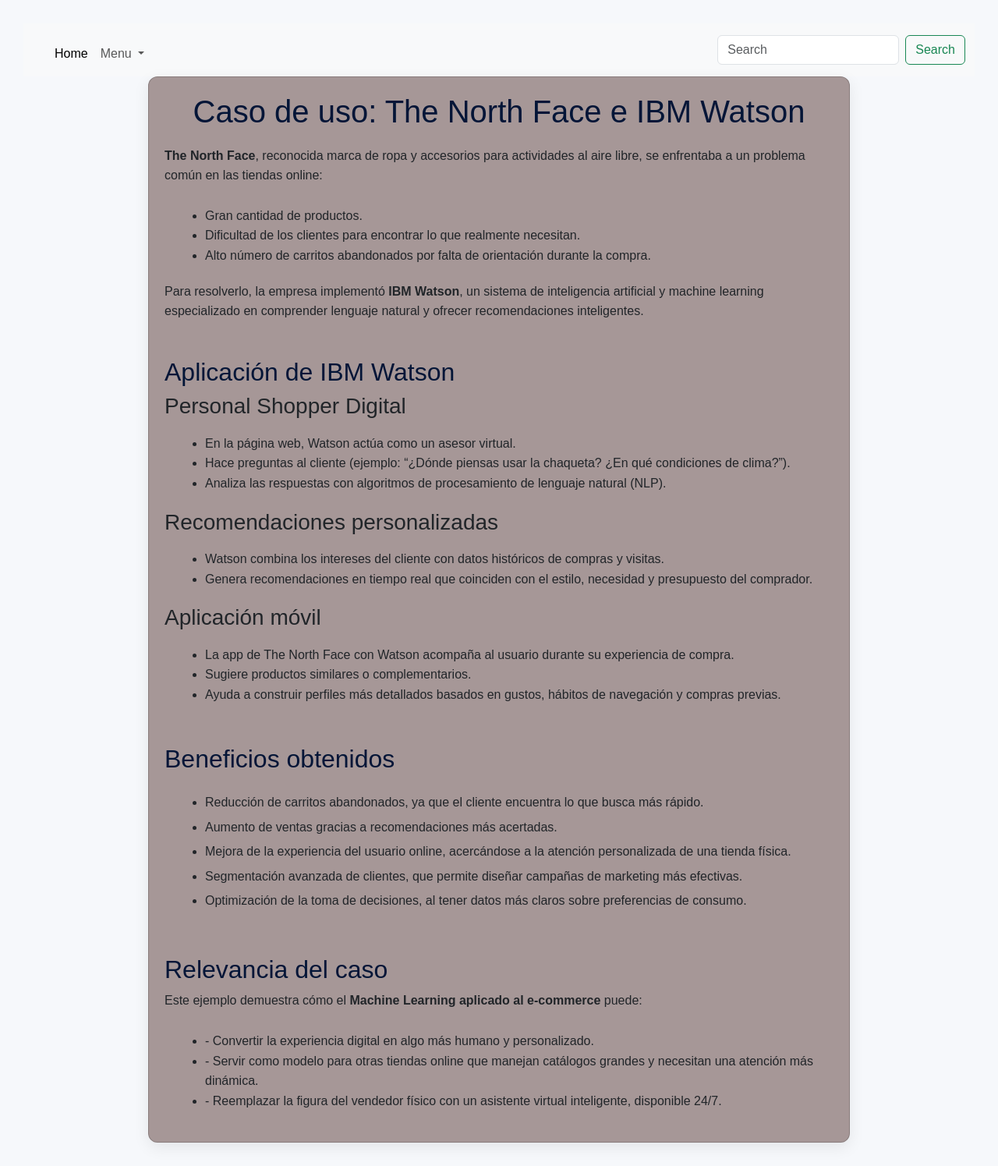
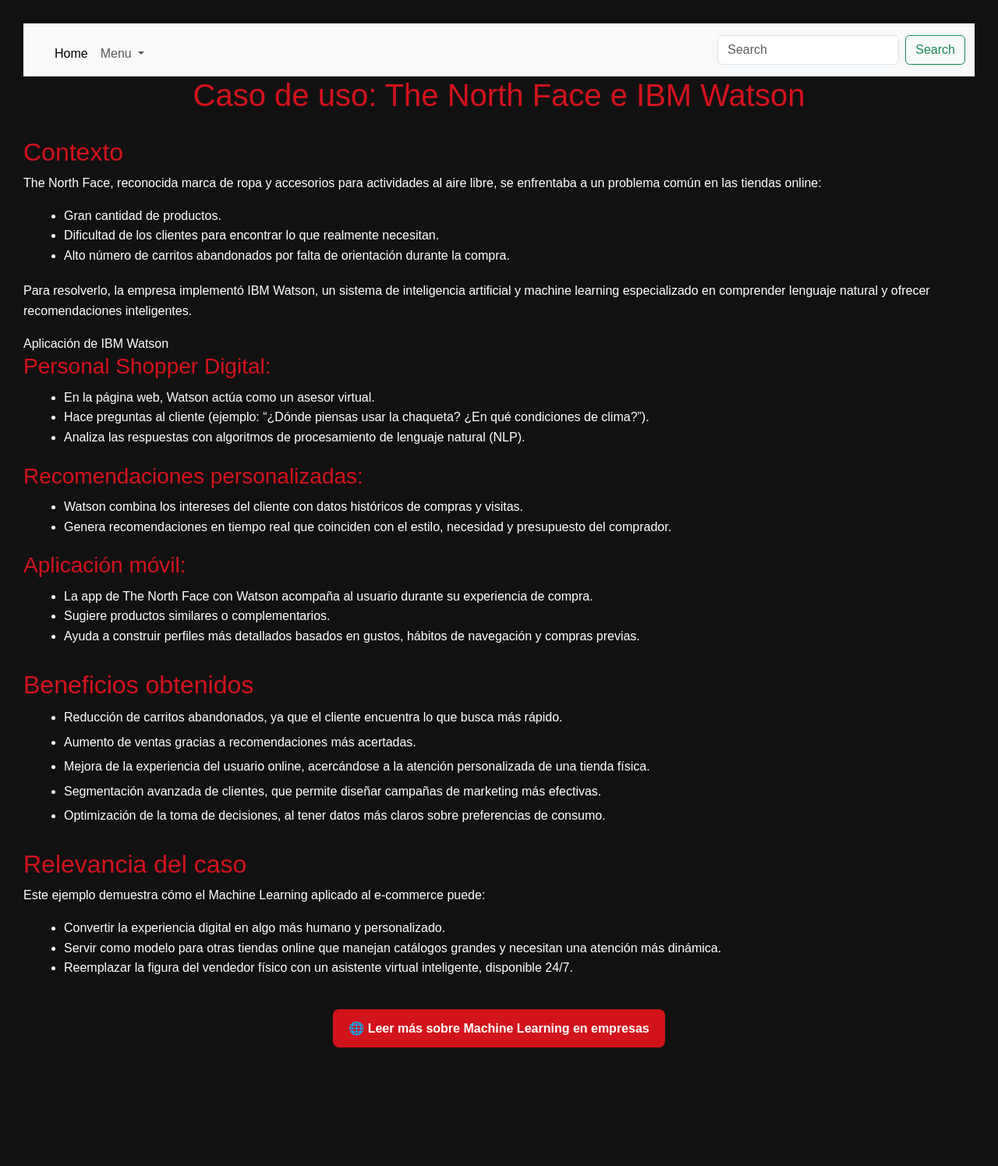
Before and after one commit to manuelarodriguezlopez/Act-Semana-1, a Flask app: page /casoCuatro in a window 1280 px wide. Shown: the whole page at 78% size. After the commit the page ends 1343 px from the top, so only its background shows below. Run offline with Flask 3, Linux system fonts and the light colour scheme.

Commit message:
Actualizacion con Link
Se realiza actualizacion con el link de la pagina que se utilizo para su informacion y aparte se realizaron modificaciones de colores y de estructura con respecto a la empresa

```diff
--- a/templates/casoCuatro.html
+++ b/templates/casoCuatro.html
@@ -74,49 +74,93 @@
   <meta name="viewport" content="width=device-width, initial-scale=1.0">
   <title>Caso de uso: The North Face e IBM Watson</title>
   <style>
-    body { font-family: Arial, sans-serif; background:#f6f8fb; color:#222; line-height:1.6; padding:30px; }
-    h1, h2 { color:#031537; }
+    body {
+      font-family: Arial, sans-serif;
+      background:#111;
+      color:#fff; /* 🔹 Texto en blanco */
+      line-height:1.6;
+      padding:30px;
+      margin:0;
+    }
+    h1, h2, h3 {
+      color:#d3131c; /* 🔹 Rojo North Face */
+    }
     h1 { text-align:center; margin-bottom:20px; }
     h2 { margin-top:30px; }
     ul { margin:10px 0 20px 20px; }
     .beneficio { margin:6px 0; }
-    .card { background:#a69797; padding:20px; border-radius:12px; box-shadow:0 6px 20px rgba(0,0,0,0.08); max-width:900px; margin:0 auto; }
- </style>
+    .card {
+      background:#eae5e5;
+      padding:20px;
+      border-radius:12px;
+      box-shadow:0 6px 20px rgba(233, 228, 228, 0.8);
+      max-width:900px;
+      margin:0 auto;
+    }
+    .imagen {
+      text-align:center;
+      margin-bottom:20px;
+    }
+    .imagen img {
+      max-width:100%;
+      border-radius:12px;
+    }
+    .btn-link {
+      display:inline-block;
+      margin-top:20px;
+      padding:12px 20px;
+      background:#d3131c; /* 🔹 Rojo North Face */
+      color:#fff;
+      text-decoration:none;
+      border-radius:8px;
+      font-weight:bold;
+      transition:0.3s;
+    }
+    .btn-link:hover {
+      background:#a50f15;
+    }
+  </style>
 </head>
 <body>
-  <div class="card">
+    </div>
+
     <h1>Caso de uso: The North Face e IBM Watson</h1>
 
-    <p><strong>The North Face</strong>, reconocida marca de ropa y accesorios para actividades al aire libre, se enfrentaba a un problema común en las tiendas online:</p>
+    <h2>Contexto</h2>
+    <p>
+      The North Face, reconocida marca de ropa y accesorios para actividades al aire libre, se enfrentaba a un problema común en las tiendas online:
+    </p>
     <ul>
       <li>Gran cantidad de productos.</li>
       <li>Dificultad de los clientes para encontrar lo que realmente necesitan.</li>
       <li>Alto número de carritos abandonados por falta de orientación durante la compra.</li>
     </ul>
-    <p>Para resolverlo, la empresa implementó <strong>IBM Watson</strong>, un sistema de inteligencia artificial y machine learning especializado en comprender lenguaje natural y ofrecer recomendaciones inteligentes.</p>
+    <p>
+      Para resolverlo, la empresa implementó IBM Watson, un sistema de inteligencia artificial y machine learning especializado en comprender lenguaje natural y ofrecer recomendaciones inteligentes.
+    </p>
 
-    <h2>Aplicación de IBM Watson</h2>
-    <h3>Personal Shopper Digital</h3>
+    </h2> Aplicación de IBM Watson</h2>
+    <h3>Personal Shopper Digital:</h3>
     <ul>
       <li>En la página web, Watson actúa como un asesor virtual.</li>
       <li>Hace preguntas al cliente (ejemplo: “¿Dónde piensas usar la chaqueta? ¿En qué condiciones de clima?”).</li>
       <li>Analiza las respuestas con algoritmos de procesamiento de lenguaje natural (NLP).</li>
     </ul>
 
-    <h3>Recomendaciones personalizadas</h3>
+    <h3>Recomendaciones personalizadas:</h3>
     <ul>
       <li>Watson combina los intereses del cliente con datos históricos de compras y visitas.</li>
       <li>Genera recomendaciones en tiempo real que coinciden con el estilo, necesidad y presupuesto del comprador.</li>
     </ul>
 
-    <h3>Aplicación móvil</h3>
+    <h3>Aplicación móvil:</h3>
     <ul>
       <li>La app de The North Face con Watson acompaña al usuario durante su experiencia de compra.</li>
       <li>Sugiere productos similares o complementarios.</li>
       <li>Ayuda a construir perfiles más detallados basados en gustos, hábitos de navegación y compras previas.</li>
     </ul>
 
-    <h2>Beneficios obtenidos</h2>
+    <h2> Beneficios obtenidos</h2>
     <ul>
       <li class="beneficio"> Reducción de carritos abandonados, ya que el cliente encuentra lo que busca más rápido.</li>
       <li class="beneficio"> Aumento de ventas gracias a recomendaciones más acertadas.</li>
@@ -126,12 +170,20 @@
     </ul>
 
     <h2>Relevancia del caso</h2>
-    <p>Este ejemplo demuestra cómo el <strong>Machine Learning aplicado al e-commerce</strong> puede:</p>
+    <p>
+      Este ejemplo demuestra cómo el Machine Learning aplicado al e-commerce puede:
+    </p>
     <ul>
-      <li> - Convertir la experiencia digital en algo más humano y personalizado.</li>
-      <li> - Servir como modelo para otras tiendas online que manejan catálogos grandes y necesitan una atención más dinámica.</li>
-      <li> - Reemplazar la figura del vendedor físico con un asistente virtual inteligente, disponible 24/7.</li>
+      <li>Convertir la experiencia digital en algo más humano y personalizado.</li>
+      <li>Servir como modelo para otras tiendas online que manejan catálogos grandes y necesitan una atención más dinámica.</li>
+      <li>Reemplazar la figura del vendedor físico con un asistente virtual inteligente, disponible 24/7.</li>
     </ul>
+
+    <div style="text-align:center;">
+      <a href="https://blog.beservices.es/blog/ejemplos-de-machine-learning-en-empresas" target="_blank" class="btn-link">
+        🌐 Leer más sobre Machine Learning en empresas
+      </a>
+    </div>
   </div>
 </body>
 </html>
```
